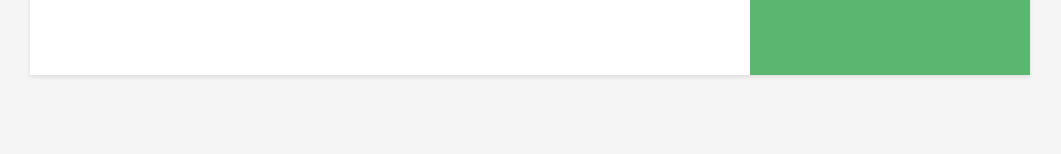
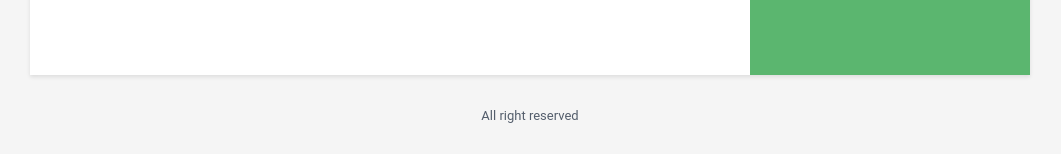
Before and after one commit to tide34/my-brother_s-CV, a Jekyll site: the page built from index.html, in a window 1280 px wide. Shown: the part 1067-1221 px from the top of the page, without its empty margins (110-1171 px from the left). Built offline with Jekyll 4.4.1, drawn with Linux system fonts in a browser that asks for light colours.

```diff
--- a/_data/data.yml
+++ b/_data/data.yml
@@ -117,3 +117,4 @@ skills:
 
 
 footer:
+      - All right reserved
```
